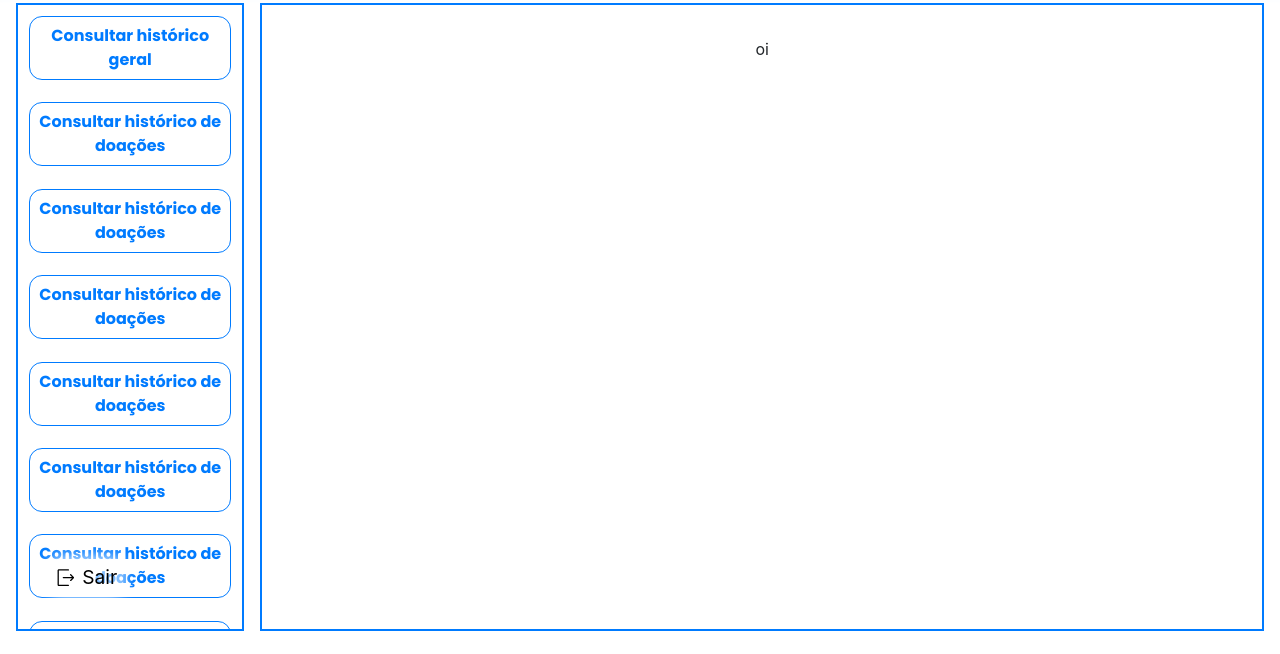
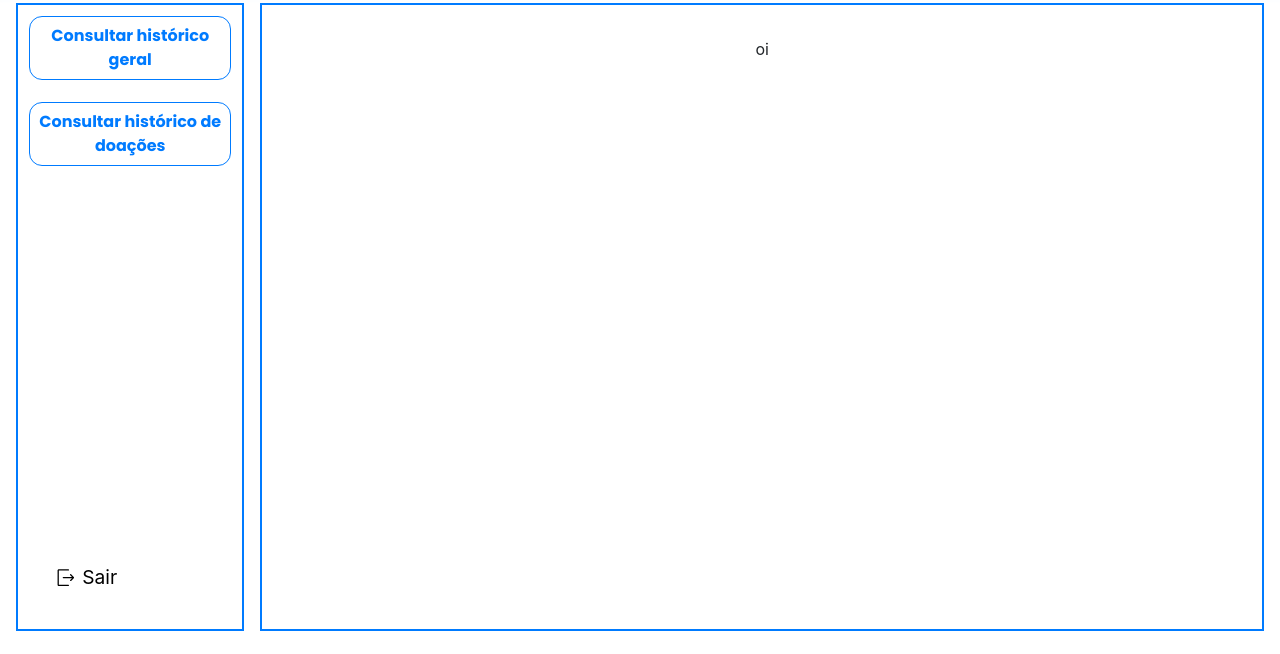
Before and after one commit to joaopcassiano/ATEX-VIII, a React app in the folder mais-apoio/: page /beneficiario in a window 1280 px wide. Shown: the part 146-800 px from the top of the page. Built offline with nearby package versions, Linux system fonts and the light colour scheme.

Commit message:
Mudanca basica

```diff
--- a/mais-apoio/public/index.html
+++ b/mais-apoio/public/index.html
@@ -10,7 +10,7 @@
     content="O Sistema +Apoio é uma plataforma desenvolvida por estudantes de Ciências da Computação para conectar pessoas em situação de vulnerabilidade a oportunidades essenciais. Nossa missão é promover solidariedade e colaboração, criando impacto positivo nas comunidades." />
   <link rel="apple-touch-icon" href="%PUBLIC_URL%/logo192.png" />
   <link rel="manifest" href="%PUBLIC_URL%/manifest.json" />
-  <title>+MaisApoio</title>
+  <title>+Apoio</title>
 </head>
 
 <body>
--- a/mais-apoio/src/pages/BeneficiarioPage/Beneficiario.js
+++ b/mais-apoio/src/pages/BeneficiarioPage/Beneficiario.js
@@ -72,79 +72,6 @@ const Beneficiario = () => {
                             Consultar histórico de doações
                         </Botao>
                     </Link>
-                    <Link
-                        className={styles.link}
-                        to='./consultar-doacoes'
-                        state={user}>
-                        <Botao estilo='sideBar'>
-                            Consultar histórico de doações
-                        </Botao>
-                    </Link>
-                    <Link
-                        className={styles.link}
-                        to='./consultar-doacoes'
-                        state={user}>
-                        <Botao estilo='sideBar'>
-                            Consultar histórico de doações
-                        </Botao>
-                    </Link>
-                    <Link
-                        className={styles.link}
-                        to='./consultar-doacoes'
-                        state={user}>
-                        <Botao estilo='sideBar'>
-                            Consultar histórico de doações
-                        </Botao>
-                    </Link>
-                    <Link
-                        className={styles.link}
-                        to='./consultar-doacoes'
-                        state={user}>
-                        <Botao estilo='sideBar'>
-                            Consultar histórico de doações
-                        </Botao>
-                    </Link>
-                    <Link
-                        className={styles.link}
-                        to='./consultar-doacoes'
-                        state={user}>
-                        <Botao estilo='sideBar'>
-                            Consultar histórico de doações
-                        </Botao>
-                    </Link>
-                    <Link
-                        className={styles.link}
-                        to='./consultar-doacoes'
-                        state={user}>
-                        <Botao estilo='sideBar'>
-                            Consultar histórico de doações
-                        </Botao>
-                    </Link>
-                    <Link
-                        className={styles.link}
-                        to='./consultar-doacoes'
-                        state={user}>
-                        <Botao estilo='sideBar'>
-                            Consultar histórico de doações
-                        </Botao>
-                    </Link>
-                    <Link
-                        className={styles.link}
-                        to='./consultar-doacoes'
-                        state={user}>
-                        <Botao estilo='sideBar'>
-                            Consultar histórico de doações
-                        </Botao>
-                    </Link>
-                    <Link
-                        className={styles.link}
-                        to='./consultar-doacoes'
-                        state={user}>
-                        <Botao estilo='sideBar'>
-                            Consultar histórico de doações
-                        </Botao>
-                    </Link>
-
                 </SideBar>
                 <Conteudo>
                     {location.pathname === '/beneficiario' ?
```
